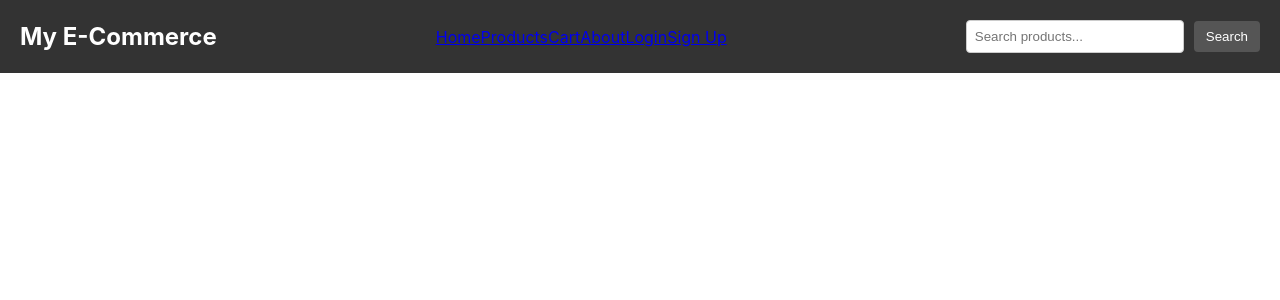
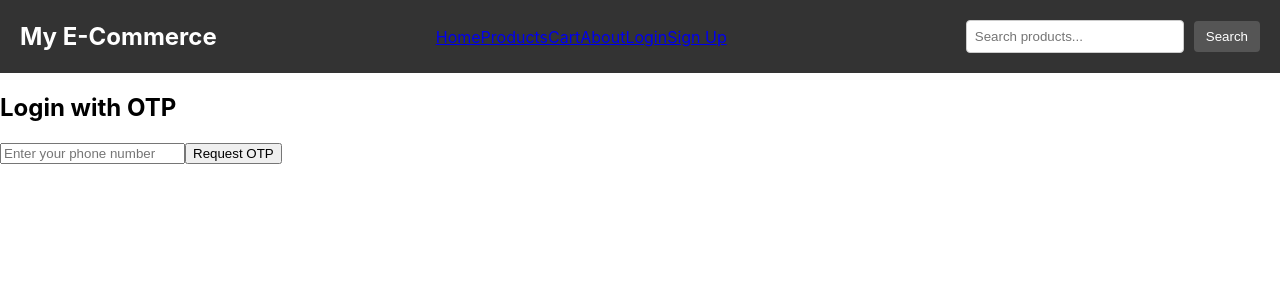
Before and after one commit to rajakumarbattula/my-ecommerce-app, a React (Create React App) app: page /login-with-otp in a window 1280 px wide. Shown: the top 300 px of the page. Built offline with nearby package versions, Linux system fonts and the light colour scheme; no server answers.

Commit message:
Added forgot password and login with OTP features

```diff
--- a/src/App.js
+++ b/src/App.js
@@ -1,6 +1,8 @@
 import React from 'react';
 import { BrowserRouter as Router, Route, Routes } from 'react-router-dom';
 import Header from './components/Header';
+import ForgotPassword from './components/ForgotPassword';
+import LoginWithOTP from './components/LoginWithOTP';
 
 // Import other components (Home, Products, Cart, etc.)
 import Home from './pages/Home';
@@ -24,9 +26,11 @@ function App() {
            <Route path="/products" element={<Products />} />
            <Route path="/cart" element={<Cart />} />
            <Route path="/about" element={<About />} />
-	   <Route path="/search" element={<SearchResults />} />
-	   <Route path="/login" element={<Login />} />
+	         <Route path="/search" element={<SearchResults />} />
+	         <Route path="/login" element={<Login />} />
            <Route path="/signup" element={<Signup />} />
+           <Route path="/forgot-password" element={<ForgotPassword />} />
+           <Route path="/login-with-otp" element={<LoginWithOTP />} /> {/* New Route */}
          </Routes>
        </div>
      </Router>
--- /dev/null
+++ b/src/components/ForgotPassword.js
@@ -0,0 +1,37 @@
+import React, { useState } from 'react';
+import { sendPasswordResetEmail } from 'firebase/auth';
+import { auth } from '../firebase';
+
+const ForgotPassword = () => {
+  const [email, setEmail] = useState('');
+  const [message, setMessage] = useState('');
+
+  const handleSubmit = async (e) => {
+    e.preventDefault();
+    try {
+      await sendPasswordResetEmail(auth, email);
+      setMessage('Password reset email sent! Please check your inbox.');
+    } catch (error) {
+      setMessage('Error: ' + error.message);
+    }
+  };
+
+  return (
+    <div>
+      <h2>Forgot Password</h2>
+      <form onSubmit={handleSubmit}>
+        <input
+          type="email"
+          value={email}
+          onChange={(e) => setEmail(e.target.value)}
+          placeholder="Enter your email"
+          required
+        />
+        <button type="submit">Send Reset Link</button>
+      </form>
+      {message && <p>{message}</p>}
+    </div>
+  );
+};
+
+export default ForgotPassword;
--- a/src/components/Login.js
+++ b/src/components/Login.js
@@ -1,7 +1,7 @@
 import React, { useState } from 'react';
 import { signInWithEmailAndPassword } from 'firebase/auth';
 import { auth } from '../firebase';
-import { useNavigate } from 'react-router-dom';
+import { Link, useNavigate } from 'react-router-dom';
 import './Auth.css';
 
 
@@ -22,25 +22,35 @@ const Login = () => {
   };
 
   return (
-    <div className="auth-form">
+    <div>
       <h2>Login</h2>
-      {error && <p className="error">{error}</p>}
       <form onSubmit={handleSubmit}>
         <input
           type="email"
-          placeholder="Email"
           value={email}
           onChange={(e) => setEmail(e.target.value)}
+          placeholder="Email"
+          required
         />
         <input
           type="password"
-          placeholder="Password"
           value={password}
           onChange={(e) => setPassword(e.target.value)}
+          placeholder="Password"
+          required
         />
+        {error && <p>{error}</p>}
         <button type="submit">Login</button>
       </form>
-      <p>Don't have an account? <a href="/signup">Sign up</a></p>
+      <div>
+        <Link to="/forgot-password">Forgot Password?</Link> {/* Add the link here */}
+      </div>
+      <div>
+        <Link to="/signup">Don't have an account? Sign Up</Link> {/* Example Sign Up link */}
+      </div>
+      <div>
+        <Link to="/login-with-otp">Login with OTP</Link>
+      </div>
     </div>
   );
 };
--- /dev/null
+++ b/src/components/LoginWithOTP.js
@@ -0,0 +1,78 @@
+import React, { useState } from 'react';
+import { auth } from '../firebase';
+import { RecaptchaVerifier, signInWithPhoneNumber } from 'firebase/auth';
+
+const LoginWithOTP = () => {
+  const [phoneNumber, setPhoneNumber] = useState('');
+  const [otp, setOtp] = useState('');
+  const [message, setMessage] = useState('');
+  const [verificationId, setVerificationId] = useState(null);
+
+  const setupRecaptcha = () => {
+    window.recaptchaVerifier = new RecaptchaVerifier(
+      'recaptcha-container',
+      {
+        size: 'invisible',
+        callback: (response) => {
+          // ReCAPTCHA solved, allow signInWithPhoneNumber.
+          console.log("Recaptcha resolved");
+        },
+      },
+      auth
+    );
+  };
+
+  const requestOTP = async (e) => {
+    e.preventDefault();
+    setupRecaptcha();
+    const appVerifier = window.recaptchaVerifier;
+    try {
+      const confirmationResult = await signInWithPhoneNumber(auth, phoneNumber, appVerifier);
+      setVerificationId(confirmationResult.verificationId);
+      setMessage('OTP sent! Please check your phone.');
+    } catch (error) {
+      setMessage('Error: ' + error.message);
+    }
+  };
+
+  const verifyOTP = async (e) => {
+    e.preventDefault();
+    try {
+      const credential = firebase.auth.PhoneAuthProvider.credential(verificationId, otp);
+      await auth.signInWithCredential(credential);
+      setMessage('Successfully logged in!');
+    } catch (error) {
+      setMessage('Error: ' + error.message);
+    }
+  };
+
+  return (
+    <div>
+      <h2>Login with OTP</h2>
+      <form onSubmit={verificationId ? verifyOTP : requestOTP}>
+        <input
+          type="tel"
+          value={phoneNumber}
+          onChange={(e) => setPhoneNumber(e.target.value)}
+          placeholder="Enter your phone number"
+          required
+          disabled={!!verificationId}
+        />
+        {verificationId && (
+          <input
+            type="text"
+            value={otp}
+            onChange={(e) => setOtp(e.target.value)}
+            placeholder="Enter OTP"
+            required
+          />
+        )}
+        <button type="submit">{verificationId ? 'Verify OTP' : 'Request OTP'}</button>
+      </form>
+      <div id="recaptcha-container"></div>
+      {message && <p>{message}</p>}
+    </div>
+  );
+};
+
+export default LoginWithOTP;
```
